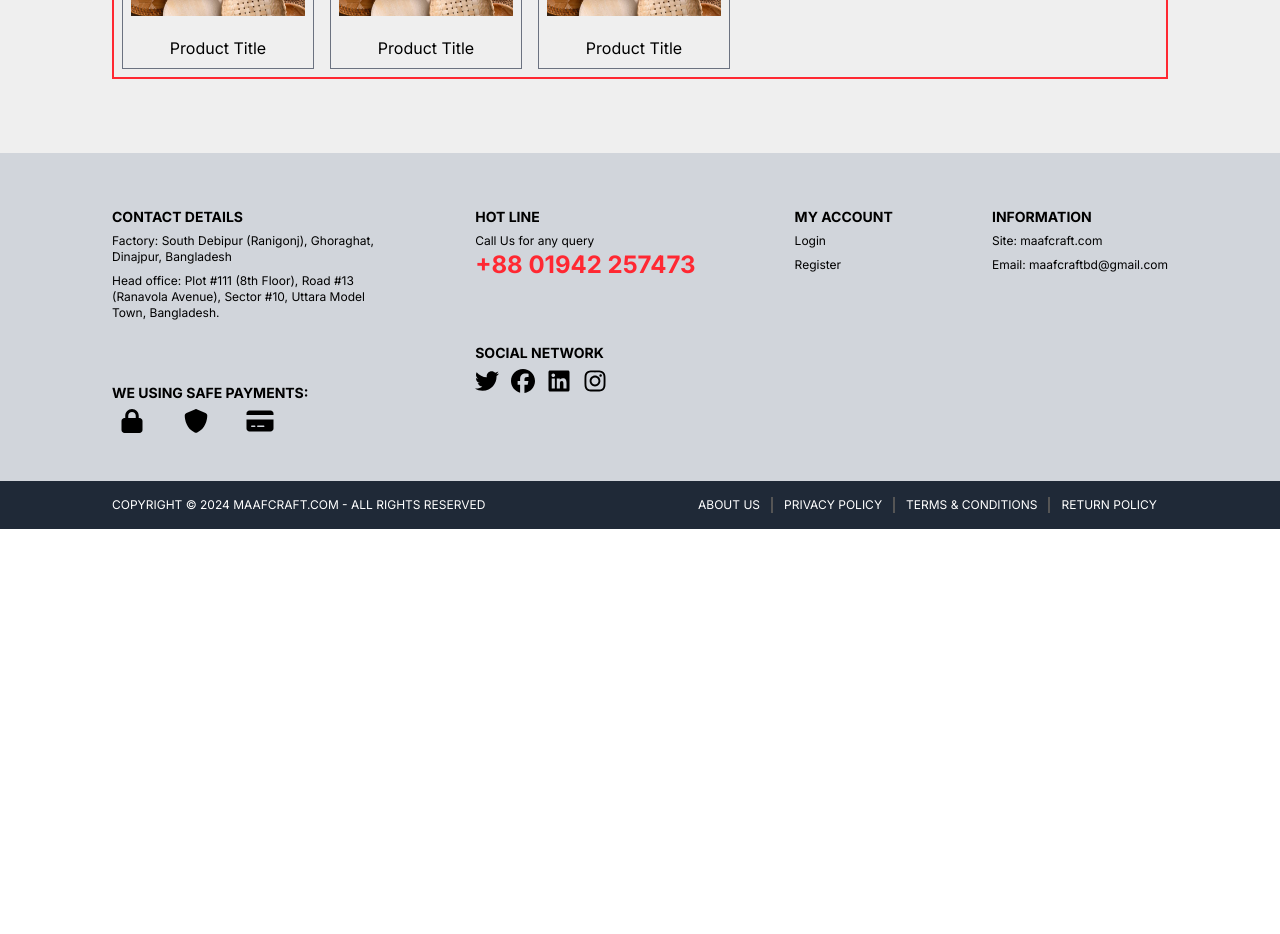
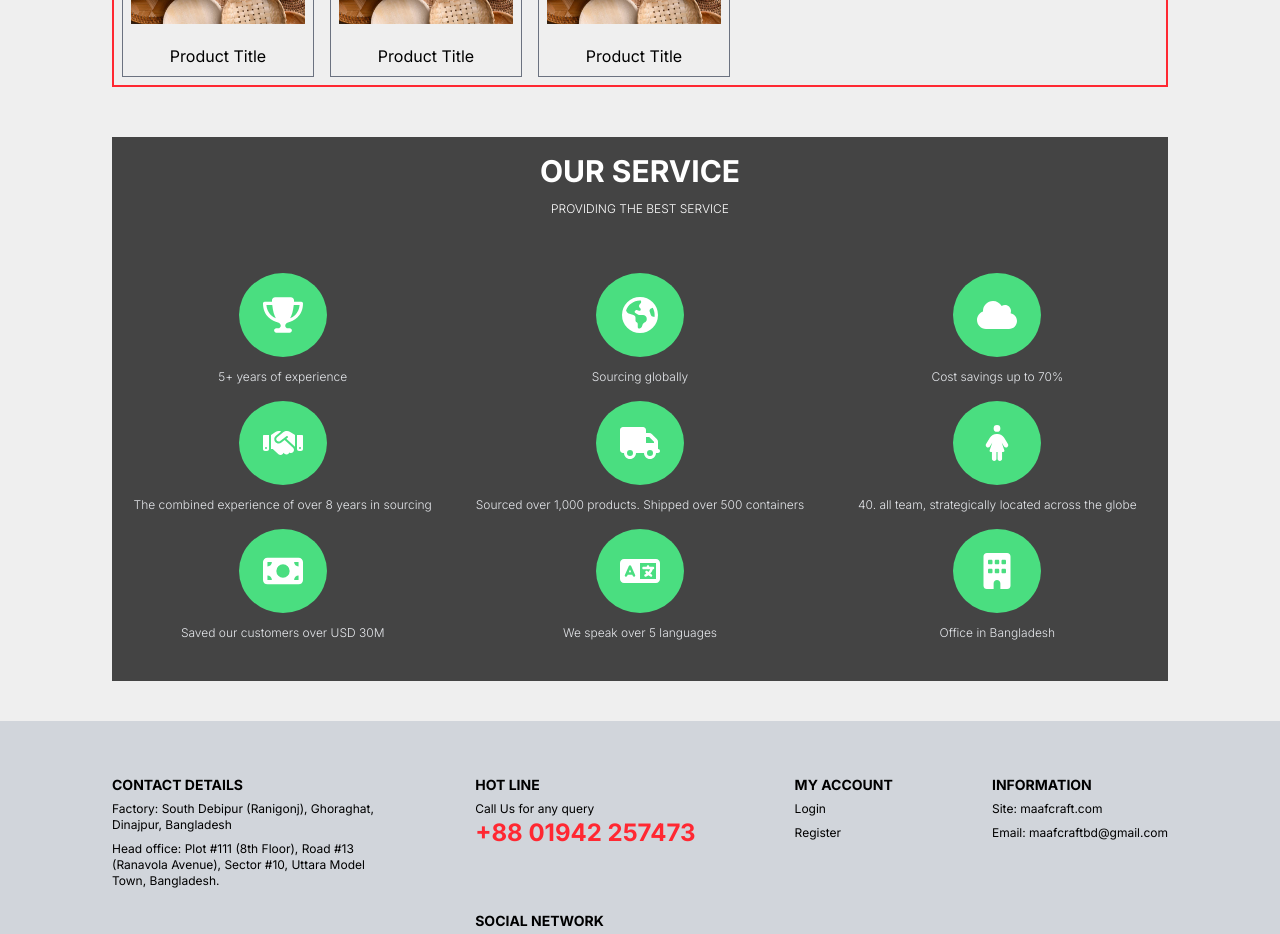
Before and after one commit to Tanvir-A-Khan/MaafCraft, a Next.js app: page / in a window 1280 px wide. Shown: the part 780-1714 px from the top of the page. Before the commit the page ends 1309 px from the top, so only its background shows below. Built offline with nearby package versions, Linux system fonts and the light colour scheme; what tw-elements would draw is missing.

Commit message:
Added our service

```diff
--- a/app/allproducts/page.js
+++ b/app/allproducts/page.js
@@ -6,7 +6,7 @@ const AllProduct = () => {
     return (
         <div className="  px-auto">
 
-            <div className="flex flex-wrap justify-start  gap-5 md:mx-28 mx-4 my-3 ">
+            <div className="flex flex-wrap md:justify-start justify-center  gap-5 md:mx-28 mx-4 my-3 ">
                 <Link href="/view-product" className="">
                     <Product />
                 </Link>
--- a/app/components/LandingMain.js
+++ b/app/components/LandingMain.js
@@ -56,6 +56,9 @@ const LandingMain = () => {
                     </div>
                 </div>
             </div>
+
+
+
         </div>
     );
 };
--- a/app/components/Navbar.js
+++ b/app/components/Navbar.js
@@ -10,30 +10,34 @@ import {
 import Link from "next/link";
 
 const Navbar = () => {
+    const slidebar = ()=>{
+        console.log("slide bar popped");
+    }
     return (
         <div className="sticky top-0 z-10">
-            <div className="flex justify-center gap-10 ">
-                <div className="justify-center gap-6 h-12  md:hidden flex">
+            <div className="flex justify-end items-center gap-10 bg-gray-300 m-2">
+                <div className=" gap-6 h-12  lg:hidden flex flex-row items-center">
                     <div>
                         <Link href={"/"}>
-                        <h1 className="font-semibold hover:cursor-pointer h-[100%] items-center hidden md:block">
+                        <h1 className="font-semibold hover:cursor-pointer h-[100%] items-center hidden lgs:block">
                             CART
                         </h1>
                             <FontAwesomeIcon
                                 icon={faShoppingCart}
-                                className="text-back w-20 hover:cursor-pointer"
+                                className="text-back  hover:cursor-pointer text-3xl "
                             />
                         </Link>
                     </div>
                 </div>
                 <FontAwesomeIcon
                     icon={faBars}
-                    className="text-green-800 text-3xl p-1 mb-4  w-9 md:hidden  hover:cursor-pointer hover:bg-green-800 border-1 border-green-800 hover:text-white h-auto"
-                />
+                    className="text-green-800 text-3xl mr-4 lg:hidden  hover:cursor-pointer "
+                    />
+
             </div>
 
-            <div className="bg-[#444444] text-c mx-28 hidden md:flex px-0 py-0">
-                <ul className=" md:flex flex-wrap justify-start items-center divide-x-2 divide-solid divide-[#555555] *:px-[11px] *:py-1 *:text-[12px] *:uppercase *:font-bold *:tracking-wide *:text-white ">
+            <div className="bg-[#444444] text-c mx-28 hidden lg:flex px-0 py-0">
+                <ul className=" lg:flex flex-wrap justify-start items-center divide-x-2 divide-solid divide-[#555555] *:px-[11px] *:py-1 *:text-[12px] *:uppercase *:font-bold *:tracking-wide *:text-white ">
                     {/* Add FontAwesome icon to the first list item */}
                     <Link
                         href="/"
--- /dev/null
+++ b/app/components/OurService.js
@@ -0,0 +1,90 @@
+import {
+    faBuilding,
+    faCloud,
+    faEarthAmericas,
+    faHandshake,
+    faLanguage,
+    faMoneyBill,
+    faPersonDress,
+    faTrophy,
+    faTruck,
+} from "@fortawesome/free-solid-svg-icons";
+import { FontAwesomeIcon } from "@fortawesome/react-fontawesome";
+import React from "react";
+
+const OurService = () => {
+    return (
+        <div className="bg-[#444444]">
+            <h1 className="text-3xl text-center uppercase font-bold text-white pt-4">Our Service
+            <p className="text-white text-xs pt-3 font-light">Providing the best service</p>
+            </h1>
+            <div className="grid  grid-cols-3 *:m-auto gap-4 my-4 py-10 *:transition-all">
+                <div className="flex flex-col justify-center items-center gap-3">
+                    <FontAwesomeIcon
+                        icon={faTrophy}
+                        className="text-white text-4xl  p-6 rounded-[50%] bg-green-400 hover:bg-gray-500 w-10 "
+                    />
+                    <p className="text-gray-200 text-xs font-light" >5+ years of experience</p>
+                </div>
+                <div className="flex flex-col justify-center items-center gap-3">
+                    <FontAwesomeIcon
+                        icon={faEarthAmericas}
+                        className="text-white text-4xl  p-6 rounded-[50%] bg-green-400 hover:bg-gray-500 w-10 "
+                    />
+                    <p className="text-gray-200 text-xs font-light">Sourcing globally</p>
+                </div>
+                <div className="flex flex-col justify-center items-center gap-3">
+                    <FontAwesomeIcon
+                        icon={faCloud}
+                        className="text-white text-4xl  p-6 rounded-[50%] bg-green-400 hover:bg-gray-500 w-10"
+                    />
+                    <p className="text-gray-200 text-xs font-light">Cost savings up to 70%</p>
+                </div>
+                <div className="flex flex-col justify-center items-center gap-3">
+                    <FontAwesomeIcon
+                        icon={faHandshake}
+                        className="text-white text-4xl  p-6 rounded-[50%] bg-green-400 hover:bg-gray-500 w-10"
+                    />
+                    <p className="text-gray-200 text-xs font-light">The combined experience of over 8 years in sourcing</p>
+                </div>
+                <div className="flex flex-col justify-center items-center gap-3">
+                    <FontAwesomeIcon
+                        icon={faTruck}
+                        className="text-white text-4xl  p-6 rounded-[50%] bg-green-400 hover:bg-gray-500 w-10"
+                    />
+                    <p className="text-gray-200 text-xs font-light">Sourced over 1,000 products. Shipped over 500 containers</p>
+                </div>
+                <div className="flex flex-col justify-center items-center gap-3">
+                    <FontAwesomeIcon
+                        icon={faPersonDress}
+                        className="text-white text-4xl  p-6 rounded-[50%] bg-green-400 hover:bg-gray-500 w-10"
+                    />
+                    <p className="text-gray-200 text-xs font-light">40. all team, strategically located across the globe</p>
+                </div>
+                <div className="flex flex-col justify-center items-center gap-3">
+                    <FontAwesomeIcon
+                        icon={faMoneyBill}
+                        className="text-white text-4xl  p-6 rounded-[50%] bg-green-400 hover:bg-gray-500 w-10"
+                    />
+                    <p className="text-gray-200 text-xs font-light">Saved our customers over USD 30M</p>
+                </div>
+                <div className="flex flex-col justify-center items-center gap-3">
+                    <FontAwesomeIcon
+                        icon={faLanguage}
+                        className="text-white text-4xl  p-6 rounded-[50%] bg-green-400 hover:bg-gray-500 w-10"
+                    />
+                    <p className="text-gray-200 text-xs font-light">We speak over 5 languages</p>
+                </div>
+                <div className="flex flex-col justify-center items-center gap-3">
+                    <FontAwesomeIcon
+                        icon={faBuilding}
+                        className="text-white text-4xl  p-6 rounded-[50%] bg-green-400 hover:bg-gray-500 w-10"
+                    />
+                    <p className="text-gray-200 text-xs font-light">Office in Bangladesh</p>
+                </div>
+            </div>
+        </div>
+    );
+};
+
+export default OurService;
--- a/app/gallery/page.js
+++ b/app/gallery/page.js
@@ -2,10 +2,13 @@ import React from "react";
 
 const Gallery = () => {
     return (
-        <div className="mx-4">
-            <div className="container mx-auto px-5 py-2 lg:px-32 ">
-              <h1 className="text-3xl font-bold text-center m-4">Photo Gallery</h1>
-                <div className="-m-1 flex flex-wrap md:-m-2 bg-gray-200">
+        <div className="mx-4 ">
+            <div className="container mx-auto px-5 py-2 lg:px-32">
+                <h1 className="text-3xl text-center my-4 uppercase font-bold mb-8">
+                    Photo Gallery
+                </h1>
+
+                <div className="my-8 flex flex-wrap md:m-2 bg-gray-200">
                     <div className="flex w-1/2 flex-wrap ">
                         <div className="w-1/2 p-1 md:p-2">
                             <img
--- a/app/page.js
+++ b/app/page.js
@@ -1,5 +1,6 @@
 import MostSellItems from "./components/MostSellItems.js";
 import LandingMain from "./components/LandingMain.js";
+import OurService from "./components/OurService.js";
 
 export default function Home() {
     return (
@@ -12,6 +13,10 @@ export default function Home() {
                     <MostSellItems/>
                 </div>
 
+                <div className="h-auto">
+                    <OurService/>
+                </div>
+
             </div>
         </main>
     );
```
Also changed, not shown: app/material-info/page.js (+19 -11 lines).
